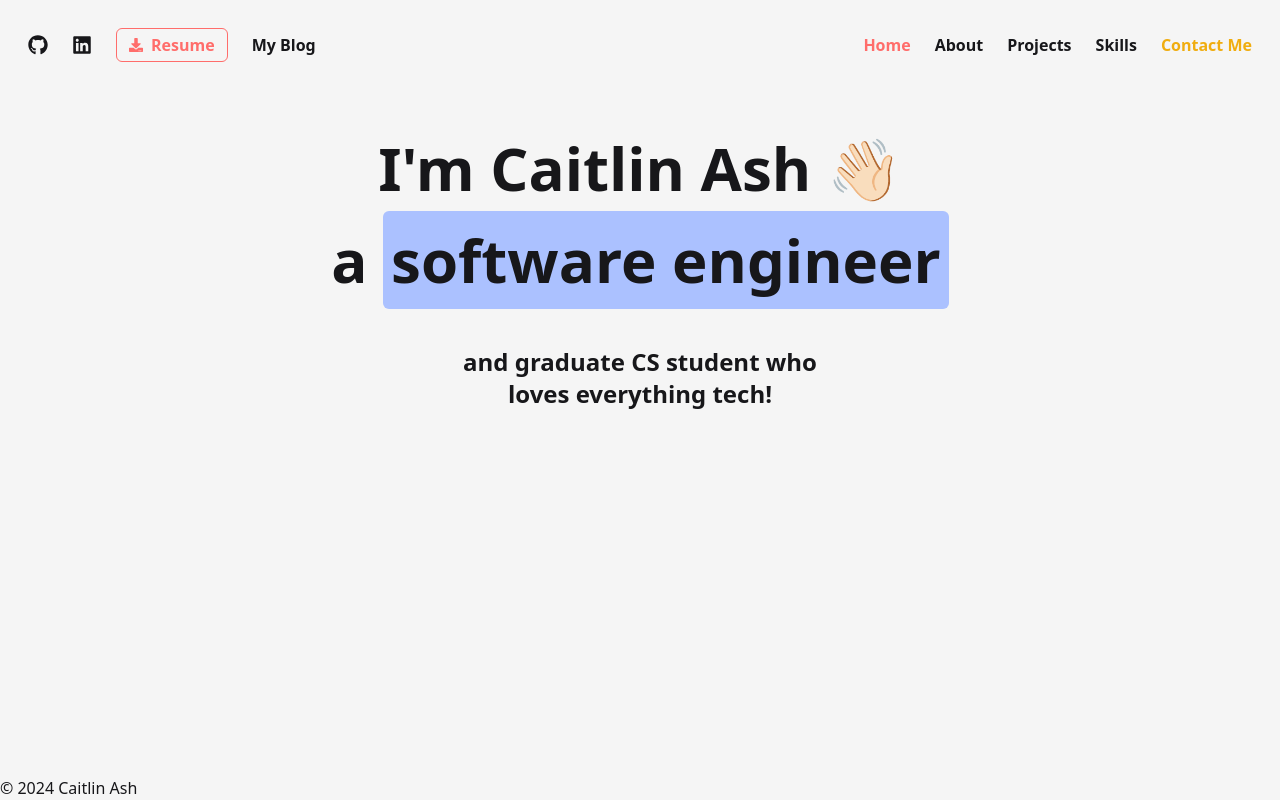
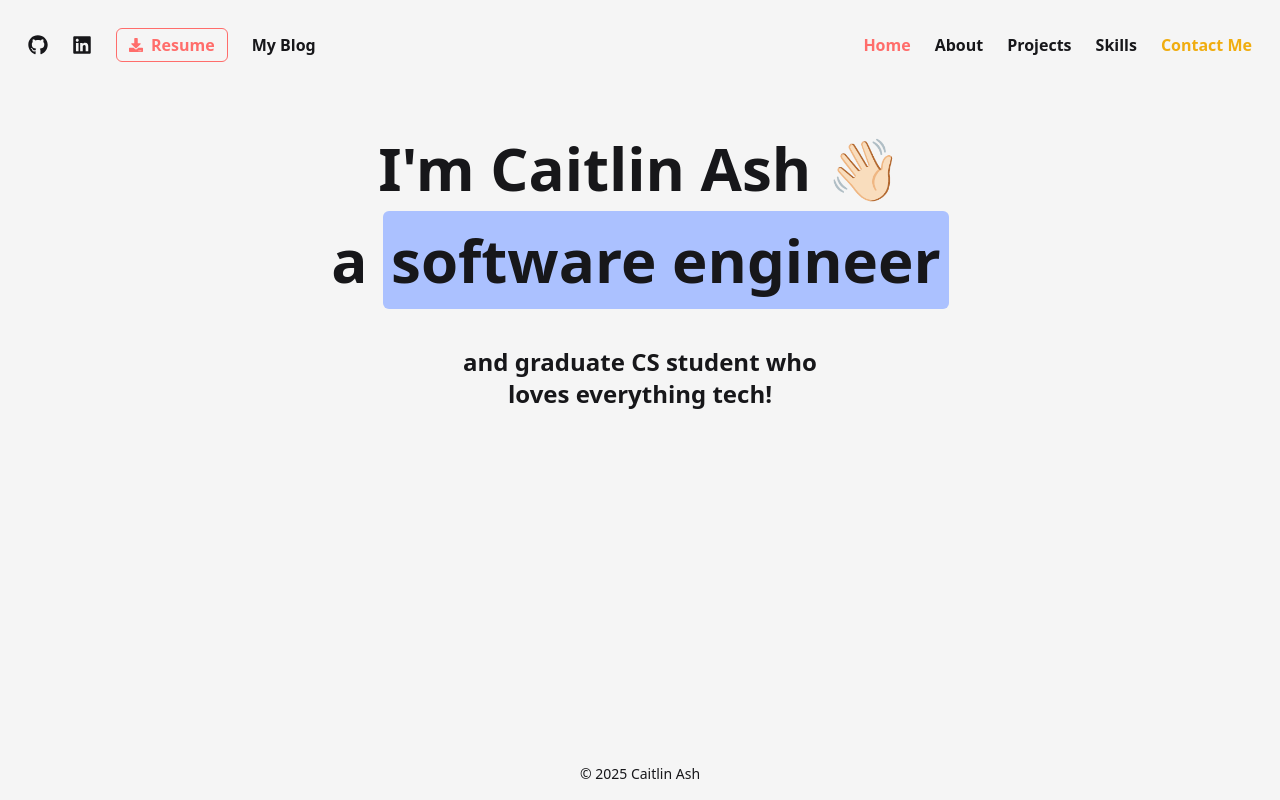
Before and after one commit to bycait27/portfolio, a Next.js app: page / in a window 1280 px wide. Built offline with nearby package versions, Linux system fonts and the light colour scheme.

Commit message:
Added TODOs and fixed footer styling

```diff
--- a/src/components/Footer.jsx
+++ b/src/components/Footer.jsx
@@ -1,23 +1,7 @@
 export default function Footer() {
     return (
-        <div>
-            <div>
-                <a href='https://github.com/bycait27'
-                target="_blank">
-                </a>
-                <a href='https://www.linkedin.com/in/caitlin-ash-14409423b/'
-                target="_blank">
-                </a>
-                <a
-                    href='/files/resumeThree.pdf'
-                    target='_blank'
-                    rel='noopener noreferrer'
-                >
-                </a>
-            </div>
-            <div>
-                © 2024 Caitlin Ash
-            </div>
-        </div>
+        <footer className="text-center py-4 text-text-primary/60 text-sm">
+            © 2025 Caitlin Ash
+        </footer>
     );
 };
--- a/src/components/Navbar.jsx
+++ b/src/components/Navbar.jsx
@@ -18,6 +18,7 @@ export default function Navbar({ activeSection, setActiveSection }) {
                 <a className='hover:text-text-secondary transition-colors' href='https://linkedin.com/in/caitlin-ash' target='_blank' rel='noopener noreferrer'>
                     <FaLinkedin size={20} />
                 </a>
+                {/* TODO: add updated resume */}
                 <a className='text-text-secondary rounded-md border border-text-secondary px-3 py-1 hover:bg-text-secondary hover:text-background-primary transition-colors flex items-center gap-2' href='/files/resume.pdf' download>
                     <FaDownload size={14} />
                     Resume
--- /dev/null
+++ b/src/components/sections/ContactMe.jsx
@@ -0,0 +1 @@
+// TODO: add component for contact me section
--- a/src/components/sections/Skills.jsx
+++ b/src/components/sections/Skills.jsx
@@ -1,3 +1,5 @@
+//  TODO: change skills section
+
 export default function Skills() {
     const technologies = [
         {
--- /dev/null
+++ b/src/components/ui/Button.jsx
@@ -0,0 +1 @@
+// TODO: add a component for re-usable button ui
```
